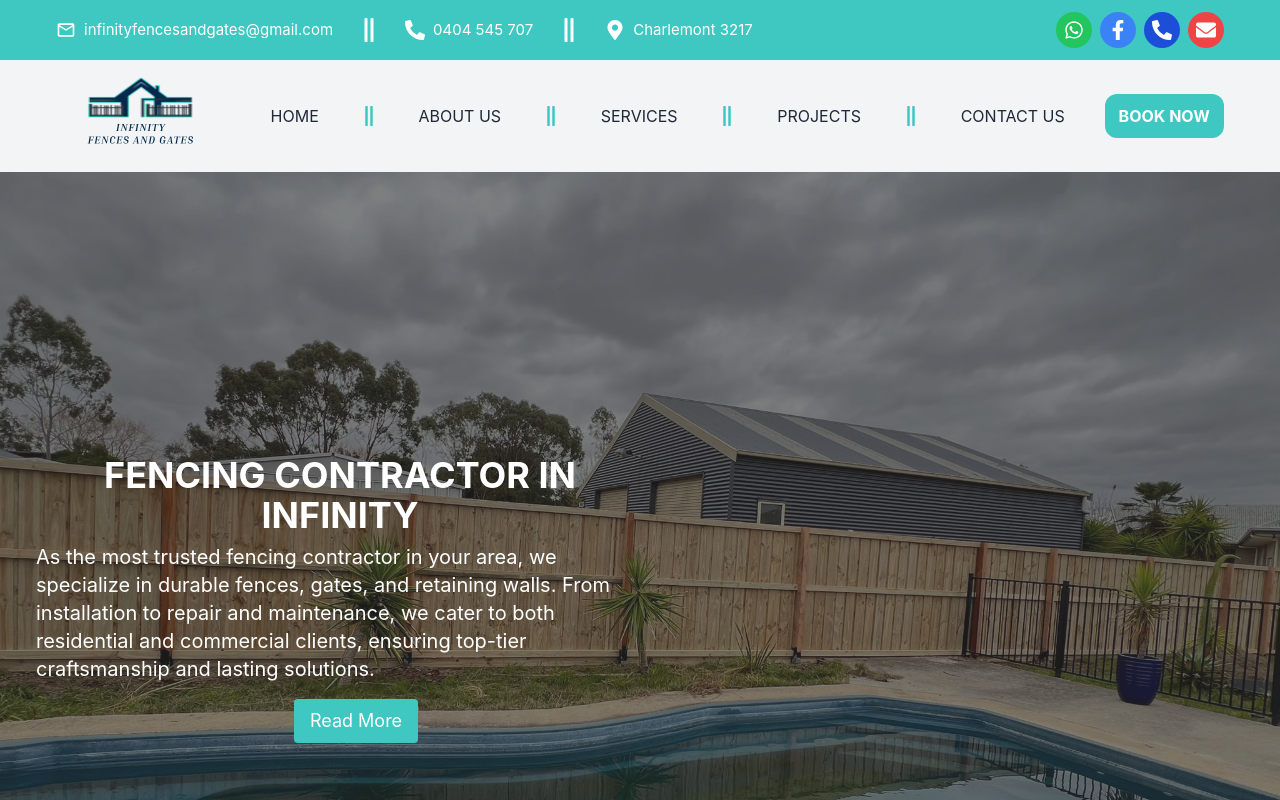
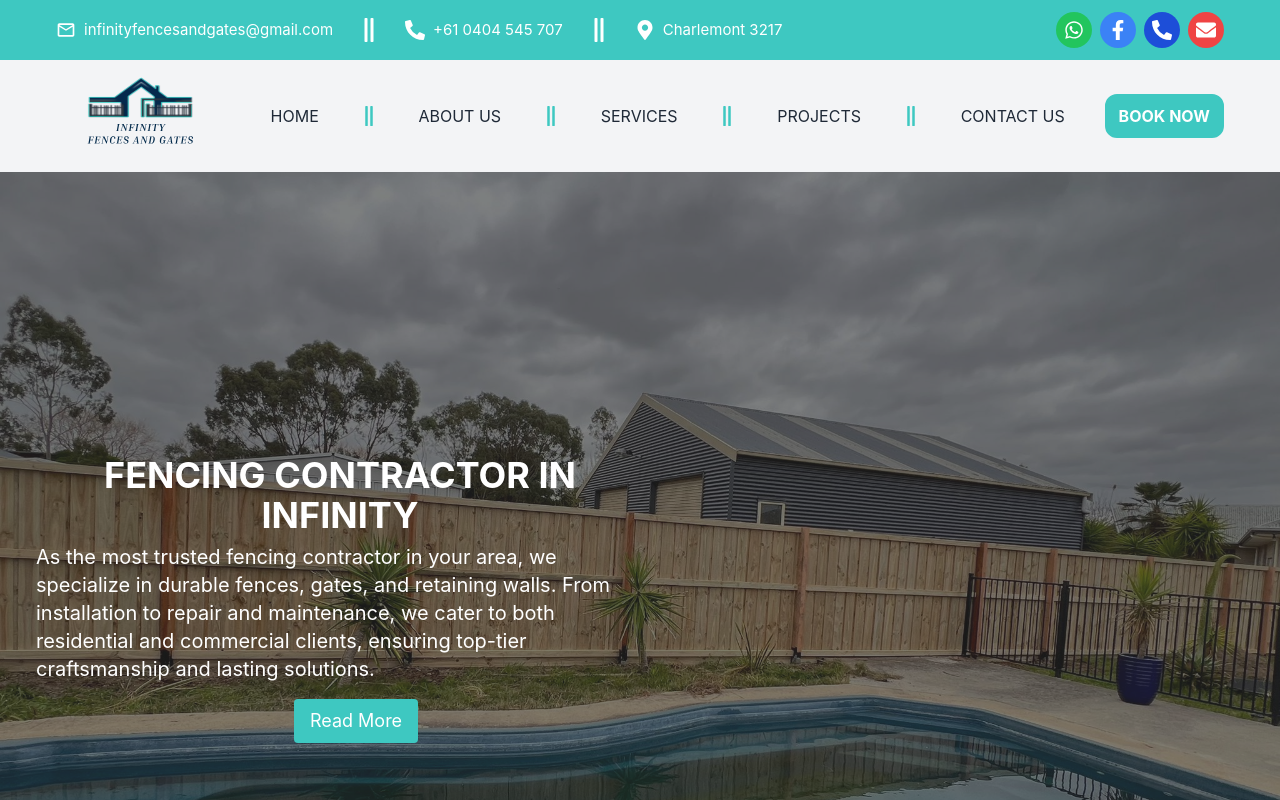
Before and after one commit to Adil3890/Infinity-Fences-And-Gates, a React (Create React App) app: page / in a window 1280 px wide. Shown: the top 800 px of the page. Built offline with nearby package versions, Linux system fonts and the light colour scheme.

Commit message:
Update Navbar.jsx

```diff
--- a/src/components/Navbar.jsx
+++ b/src/components/Navbar.jsx
@@ -43,7 +43,7 @@
           <FaGripLinesVertical className="text-2xl" />
           <span className="flex items-center space-x-2 text-[15px] font-500 leading-[27.8571px]">
             <FaPhoneAlt className="text-xl" />
-            <span>0404 545 707</span>
+            <span>+61 0404 545 707</span>
           </span>
           <FaGripLinesVertical className="text-2xl" />
           <span className="flex items-center space-x-2 text-[15px] font-500 leading-[27.8571px]">
```
